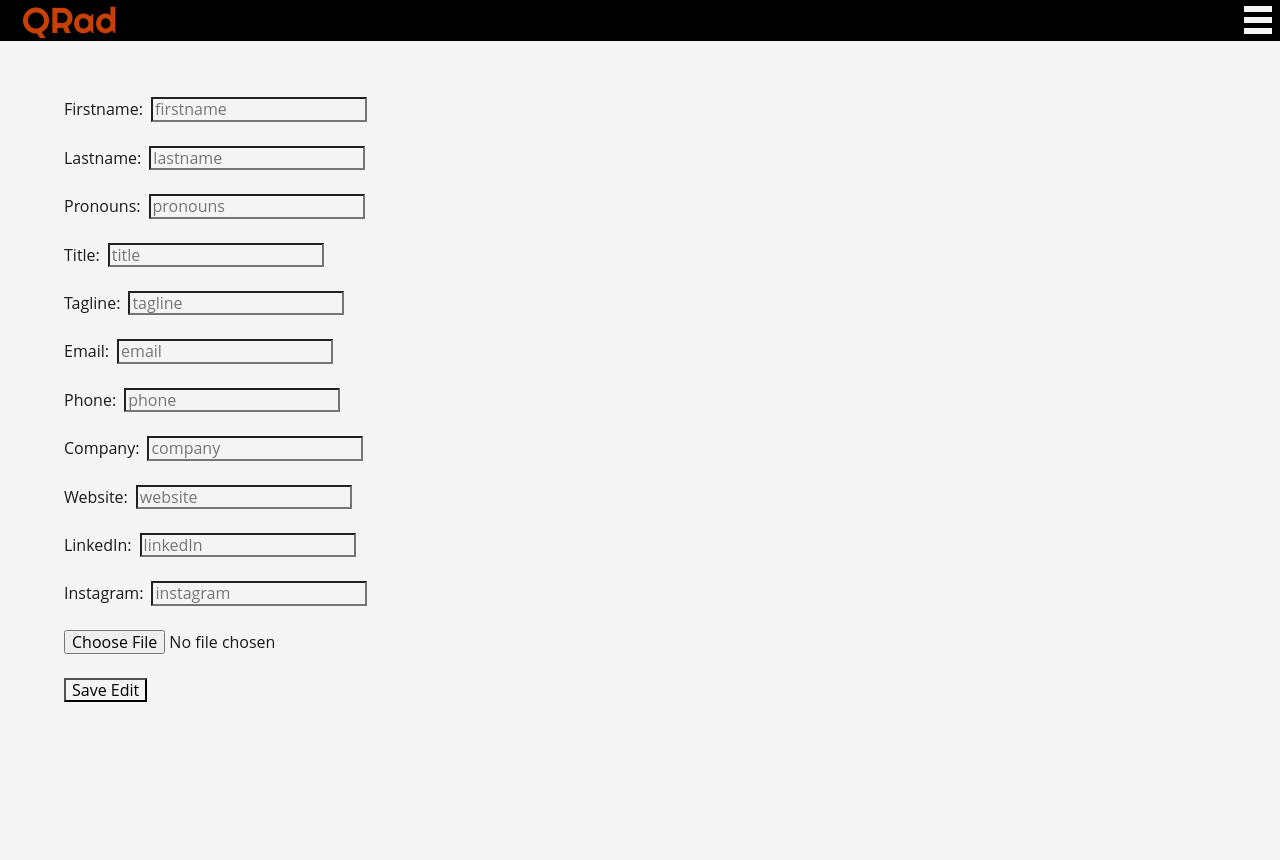
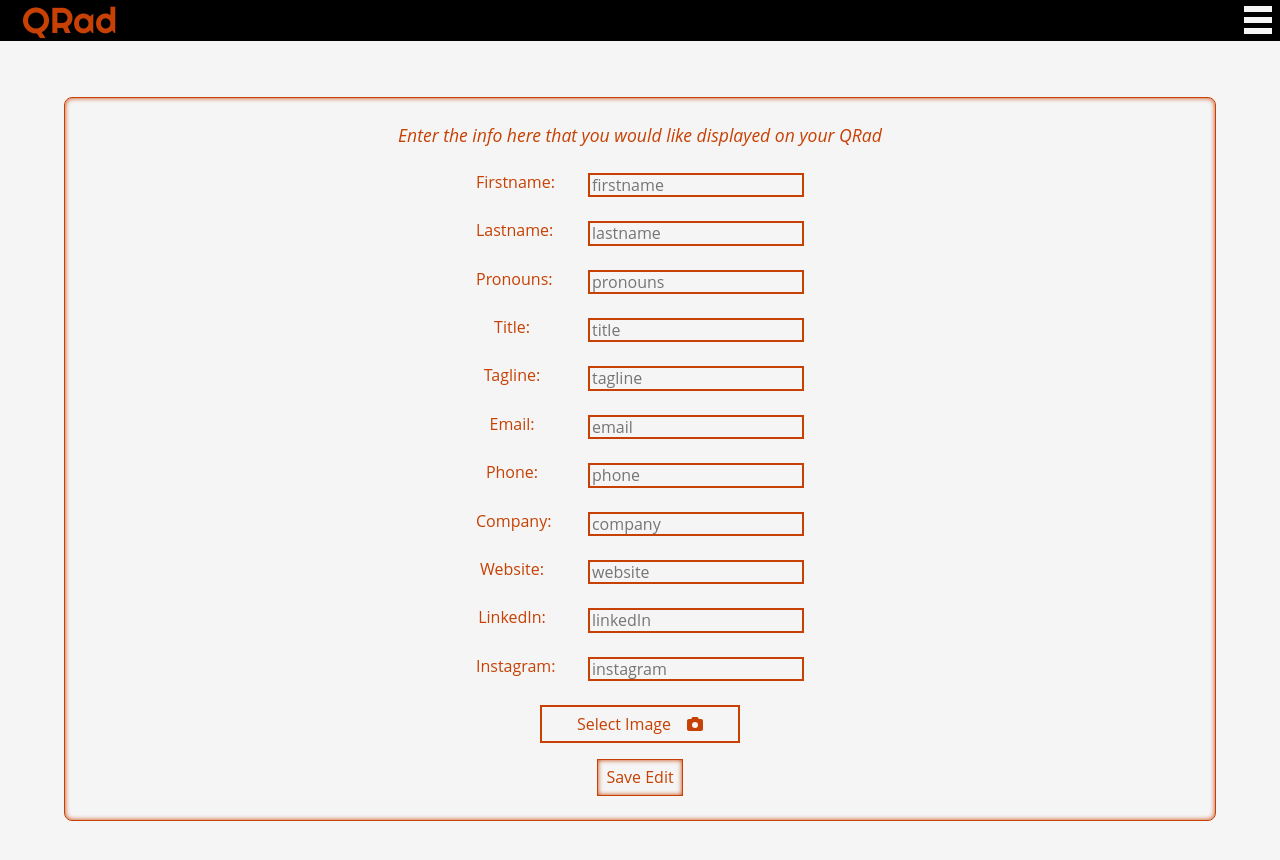
Before and after one commit to sihayah/QRad, a React (Create React App) app in the folder client/: page /editform in a window 1280 px wide. Shown: the top 860 px of the page. Before the commit the page ends 800 px from the top, so only its background shows below. Built offline with nearby package versions, Linux system fonts and the light colour scheme.

Commit message:
changed color of editform and updated spacing, added camera icon to file select btn

```diff
--- a/client/src/components/EditForm/index.js
+++ b/client/src/components/EditForm/index.js
@@ -6,6 +6,8 @@ import { storage } from "../../utils/firebase";
 import { ref, getDownloadURL, uploadString } from "firebase/storage";
 import {v4 as uuidv4} from 'uuid';
 import '../EditForm/style.css';
+import { FontAwesomeIcon } from '@fortawesome/react-fontawesome';
+import { faCamera } from '@fortawesome/free-solid-svg-icons';
 
 //export and calling function
 export default function EditForm() {
@@ -69,6 +71,10 @@ export default function EditForm() {
     <div id="biz-profile">
       {/* form for business card  */}
       <form onSubmit={handleFormSubmit}>
+
+        <p>
+          Enter the info here that you would like displayed on your QRad
+        </p>
 
         <div className="input-container">
           <label>
@@ -202,9 +208,14 @@ export default function EditForm() {
             />
         </div>
 
-        <div className="input-container">
-          <input type="file" onChange={previewImg} />
-          {selectedImg ? <img src={selectedImg} name={selectedImg} alt="preview" /> : ""}
+        <div>
+          <label id="select-img">
+            Select Image
+            <FontAwesomeIcon id='camera-icon' icon={ faCamera } />
+              <input id="file-input" type="file" onChange={previewImg} />
+            {selectedImg ? <img src={selectedImg} name={selectedImg} alt="preview" /> : ""}
+          </label>
+
         </div>
 
 
--- a/client/src/components/EditForm/style.css
+++ b/client/src/components/EditForm/style.css
@@ -1,11 +1,67 @@
 form {
+    color: var(--third-color);
     margin: 7vh 8vh;
+    border: 1px solid var(--third-color);
+    padding: 3vh;
+    text-align: center;
+    border-radius: 1vh;
+    display: flex;
+    flex-direction: column;
+    align-items: center;
+    box-shadow: inset 0px 0px 5px var(--third-color);
+	-moz-box-shadow: inset 0px 0px 5px var(--third-color);
+	-webkit-box-shadow: inset 0px 0px 5px var(--third-color);
+}
+
+form p {
+    margin-bottom: 3vh;
+    font-style: italic;
 }
 
 .input-container {
     margin-bottom: 3vh;
+    display: flex;
+    gap: 4vh;
 }
 
 .input-container label {
     padding-right: 1vh;
+    width: 10vh;
 }
+
+.input-container input {
+    border: 2px solid var(--third-color);
+}
+
+#file-input {
+  display: none;
+}
+
+#select-img {
+    color: var(--third-color);
+    margin-bottom: 2vh;
+    padding: 1vh;
+    border: 2px solid var(--third-color);
+    width: 25vh;
+}
+
+#camera-icon {
+    margin-left: 2vh;
+}
+
+form button {
+    color: var(--third-color);
+    border: var(--third-color) 1px solid;
+    padding: 1vh;
+    box-shadow: inset 0px 0px 5px var(--third-color);
+	-moz-box-shadow: inset 0px 0px 5px var(--third-color);
+	-webkit-box-shadow: inset 0px 0px 5px var(--third-color);
+}
+
+form button:hover {
+    color: #fff;
+    background-color: var(--third-color);
+    box-shadow: inset 0px 0px 5px #fff;
+	-moz-box-shadow: inset 0px 0px 5px #fff;
+	-webkit-box-shadow: inset 0px 0px 5px #fff;
+}
--- a/package.json
+++ b/package.json
@@ -17,6 +17,8 @@
     "concurrently": "^5.1.0"
   },
   "dependencies": {
+    "@fortawesome/free-solid-svg-icons": "^6.1.1",
+    "@fortawesome/react-fontawesome": "^0.1.18",
     "dotenv": "^16.0.0",
     "firebase": "^9.6.8",
     "jsonwebtoken": "^8.5.1",
```
Also changed, not shown: 2 other files (tests, documents, lock files or other folders).
